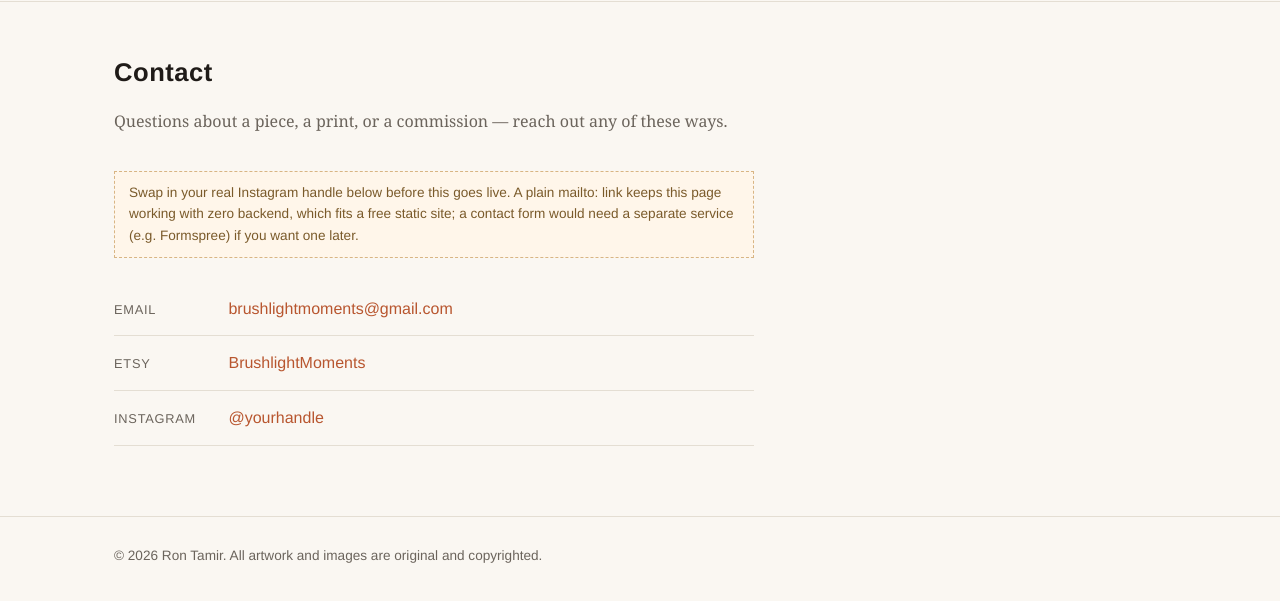
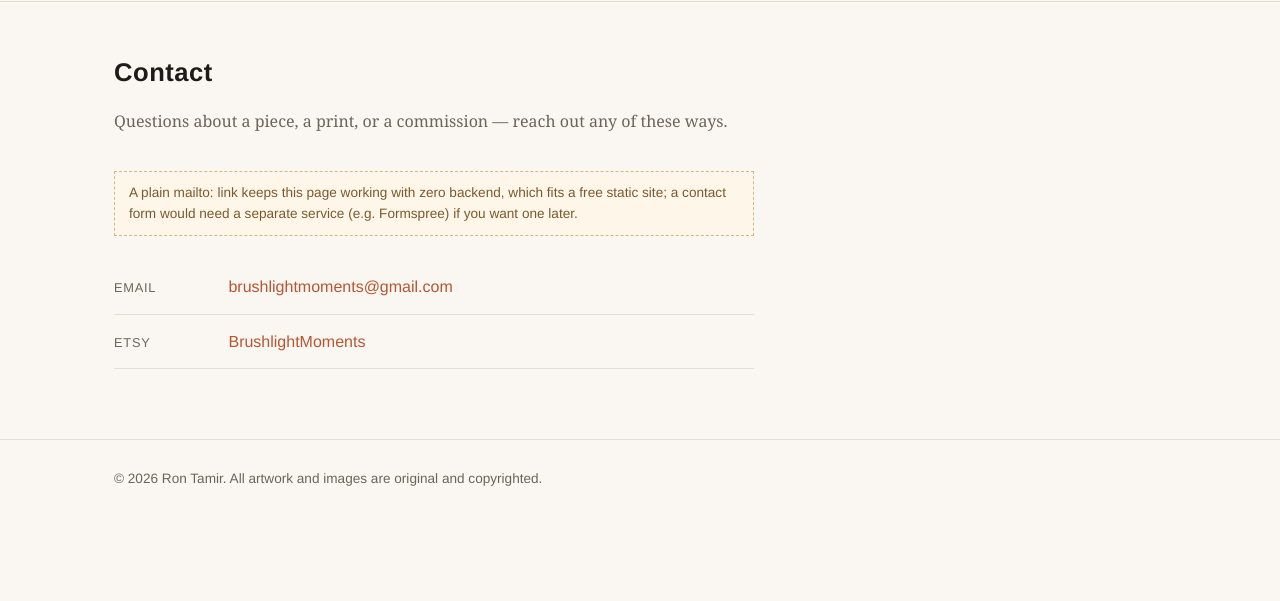
Before and after one commit to rontamir-design/art-site, a plain HTML site: page contact.html in a window 1280 px wide. Shown: the part 67-668 px from the top of the page. Drawn offline with Linux system fonts and the light colour scheme.

Commit message:
Remove unused Instagram placeholder from contact page

```diff
--- a/contact.html
+++ b/contact.html
@@ -27,13 +27,12 @@
       <p class="section-sub">Questions about a piece, a print, or a commission &mdash; reach out any of these ways.</p>
 
       <div class="placeholder-note">
-        Swap in your real Instagram handle below before this goes live. A plain mailto: link keeps this page working with zero backend, which fits a free static site; a contact form would need a separate service (e.g. Formspree) if you want one later.
+        A plain mailto: link keeps this page working with zero backend, which fits a free static site; a contact form would need a separate service (e.g. Formspree) if you want one later.
       </div>
 
       <ul class="contact-list">
         <li><span class="label">Email</span> <a href="mailto:brushlightmoments@gmail.com">brushlightmoments@gmail.com</a></li>
         <li><span class="label">Etsy</span> <a href="https://www.etsy.com/shop/BrushlightMoments" target="_blank" rel="noopener">BrushlightMoments</a></li>
-        <li><span class="label">Instagram</span> <a href="#">@yourhandle</a></li>
       </ul>
     </div>
   </main>
```
